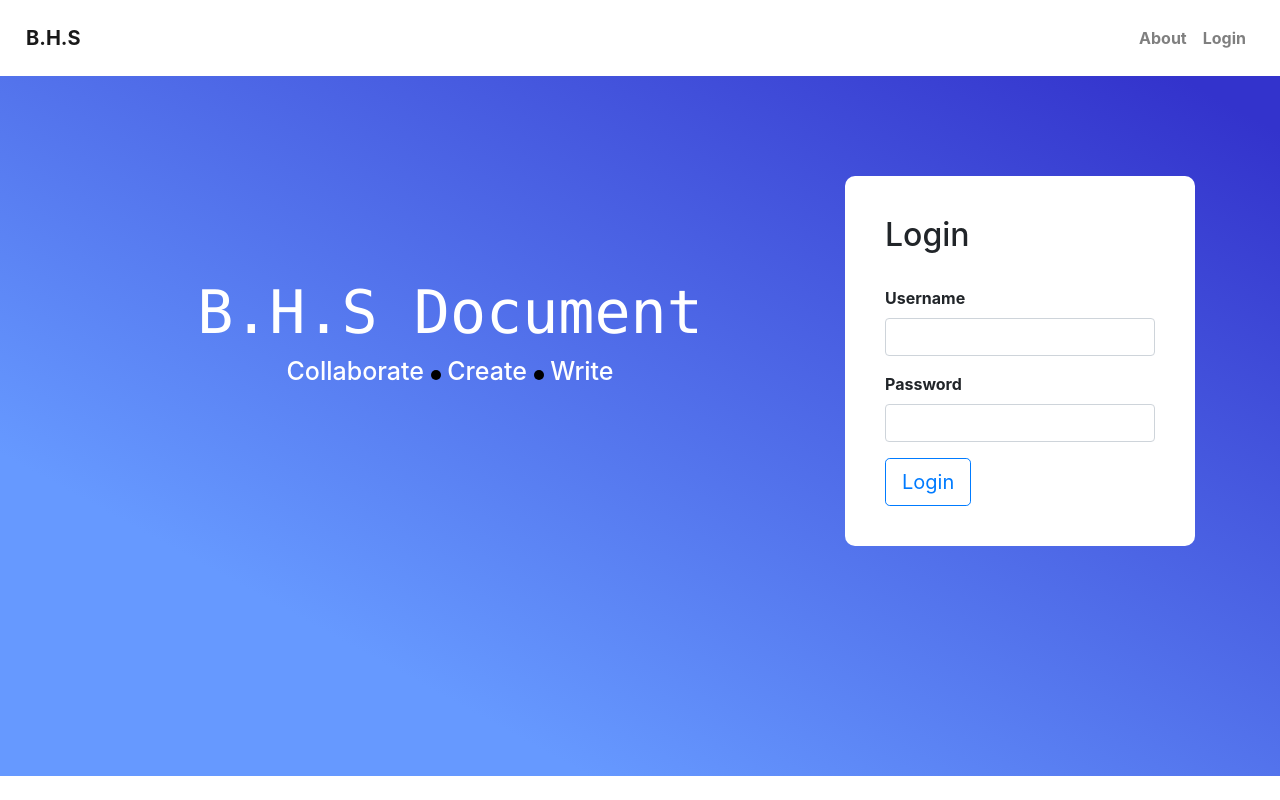
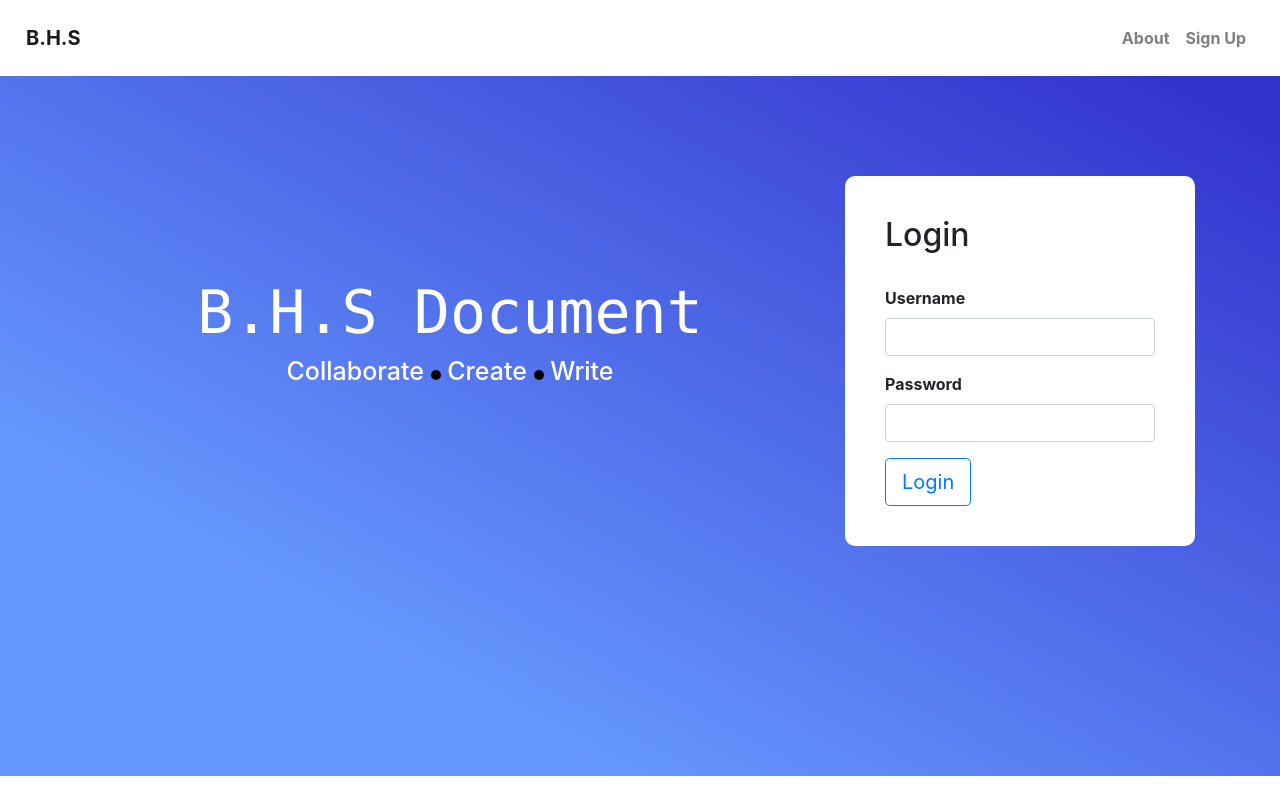
Before and after one commit to Abanting00/BHS, a React (Create React App) app in the folder client/: page / in a window 1280 px wide. Built offline with nearby package versions, Linux system fonts and the light colour scheme.

Commit message:
Added Navbar for Home Screen/ Dashboard.

```diff
--- a/client/src/App.js
+++ b/client/src/App.js
@@ -2,7 +2,7 @@ import React, { Component } from 'react';
 import Routes from './Routes';
 import { Provider } from 'react-redux';
 import store from './store';
-
+import Navs from './Home/Nav';
 import Login from './Home/Login';
 
 class App extends Component {
@@ -10,8 +10,9 @@ class App extends Component {
     return (
     	<Provider store={store}>
 			<div className="App">
+				<Navs />
 	        	<Routes />
-      	</div>
+      		</div>
 	    </Provider>
     );
   }
--- a/client/src/Home/Home.js
+++ b/client/src/Home/Home.js
@@ -22,24 +22,6 @@ class home extends Component {
     render() {
         return (
             <div>
-                <div className="navHome">
-                	<Navbar color="faded" light expand="md">
-                        <NavbarBrand href='/' className="mr-auto">B.H.S </NavbarBrand>
-                        <NavbarToggler onClick={this.toggle} />
-                        <Collapse isOpen={this.state.isOpen} navbar>
-                            <Nav className="ml-auto" navbar>
-                              <NavItem>
-                                <NavLink href="/">About</NavLink>
-                              </NavItem>
-                              <NavItem>
-                                <NavLink href="https://github.com/reactstrap/reactstrap">Login</NavLink>
-                              </NavItem>
-                            </Nav>
-                        </Collapse>
-                    </Navbar>
-                </div>
-
-
               <div className="bg">
                   <Container>
                       <Row>
@@ -61,6 +43,6 @@ class home extends Component {
             </div>
         );
     }
-};
+}; // haven't pushed
 
 export default home;
--- /dev/null
+++ b/client/src/Home/Nav.js
@@ -0,0 +1,65 @@
+import React, { Component } from 'react';
+import { Collapse, Navbar, NavbarToggler, NavbarBrand, Nav, NavItem, NavLink } from 'reactstrap';
+
+let path = window.location.pathname;
+
+function Login(){
+	return <NavLink href="/">Login</NavLink> //couldn't get ES6 syntax working D: was giving me error so i changed  back to function
+}
+
+function Logout(){
+	return <NavLink href="/">Logout</NavLink>
+}
+
+function Register() {
+	return <NavLink href="/register">Sign Up</NavLink>
+}
+
+function HomeNav() {
+	return (
+		<Nav className="ml-auto" navbar>
+			<NavItem>
+				<NavLink href="/">About</NavLink>
+			</NavItem>
+			<NavItem>
+			{path == '/register' && <Login />}
+			{path == '/' && <Register />}
+			</NavItem>
+		</Nav>
+		)
+}
+
+function DashboardNav() {
+	return (
+		<Nav className="ml-auto" navbar>
+			<NavItem>
+				<NavLink>Inbox</NavLink>
+			</NavItem>
+			<NavItem>
+				<Logout />
+			</NavItem>
+		</Nav>
+	);
+};
+
+function NavSwitch() {
+	if((path == '/register') || (path == '/')){
+		return <HomeNav />
+	}
+	return <DashboardNav />
+}
+class Navs extends Component {
+	render() {
+		return (
+			<div className = "navHome">
+				<Navbar light expand="md">
+					<NavbarBrand href="/">B.H.S</NavbarBrand>
+					<NavSwitch />
+				</Navbar>
+			</div>
+
+		);
+	};
+};
+
+export default Navs;
--- a/client/src/Main/Dashboard.js
+++ b/client/src/Main/Dashboard.js
@@ -35,23 +35,6 @@ class dashboard extends Component {
   render() {
       return (
           <div>
-              <div className="navHome">
-              	<Navbar color="faded" light expand="md">
-                      <NavbarBrand href='/' className="mr-auto">B.H.S </NavbarBrand>
-                      <Collapse navbar>
-                          <Nav className="ml-auto" navbar>
-                            <NavItem>
-                              <NavLink href="/">Account</NavLink>
-                            </NavItem>
-                            <NavItem>
-                              <NavLink href="/">Logout</NavLink>
-                            </NavItem>
-                          </Nav>
-                      </Collapse>
-                  </Navbar>
-              </div>
-
-
               <div className="dashboard">
                 <Container fluid={true}>
                   <Row>
```
Lines whose indentation alone changed are shown as unchanged.
